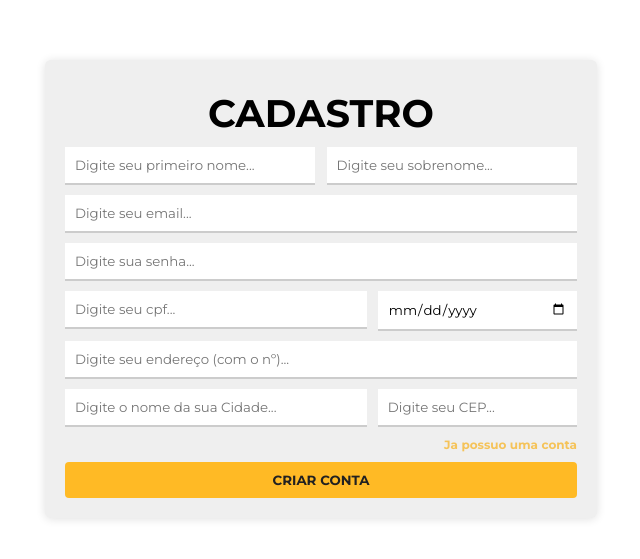
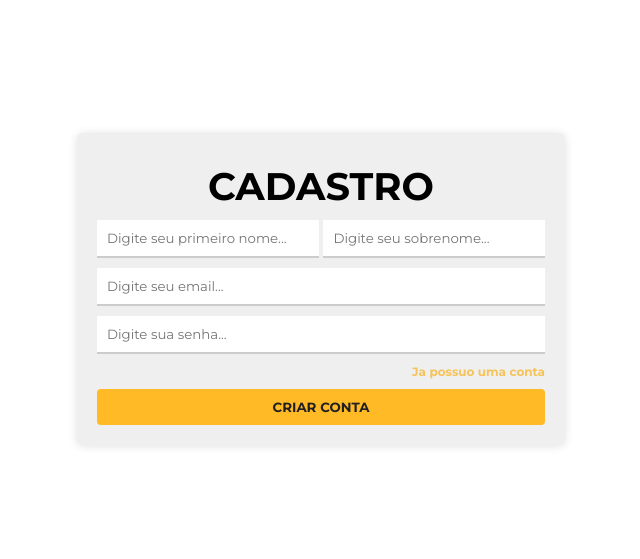
Before and after one commit to mateusememe/matarazzoProject, a React (Create React App) app in the folder frontend/: page /cadastro in a window 1280 px wide. Shown: the part 111-670 px from the top of the page, without its empty margins (319-959 px from the left). Built offline with nearby package versions, Linux system fonts and the light colour scheme.

Commit message:
atualizacao

```diff
--- a/frontend/src/pages/Cadastro/index.js
+++ b/frontend/src/pages/Cadastro/index.js
@@ -7,20 +7,15 @@ export default function Cadastro() {
     const [sobrenome, setSobrenome] = useState('');
     const [email, setEmail] = useState('');
     const [senha, setSenha] = useState('');
-    const [cpf, setCpf] = useState('');
-    const [dataNasc, setDataNasc] = useState('');
-    const [endereco, setEndereco] = useState('');
-    const [cidade, setCidade] = useState('');
-    const [cep, setCep] = useState('');
+    const [nivel, setNivel] = useState('');
 
     async function registrar(e) {
         e.preventDefault();
 
         await api.post('usuarios/cadastro',
             {
-                nome, sobrenome, email,
-                senha, cpf,
-                endereco, cidade, cep
+                nome, sobrenome,
+                email, senha, nivel
             }
         );
 
@@ -28,10 +23,7 @@ export default function Cadastro() {
         setSobrenome('');
         setEmail('');
         setSenha('');
-        setCpf('');
-        setEndereco('');
-        setCidade('');
-        setCep('');
+        setNivel('');
     }
     return (
         <React.Fragment>
@@ -63,37 +55,6 @@ export default function Cadastro() {
                             value={senha} onChange={e => setSenha(e.target.value)}
                             placeholder="Digite sua senha..."
                         ></input>
-                        <div className="flexName">
-                            <input
-                                style={{ width: "55%" }}
-                                type="text" name="cpf" id="cpf"
-                                value={cpf} onChange={e => setCpf(e.target.value)}
-                                placeholder="Digite seu cpf..."
-                            ></input>
-                            <input
-                                style={{ width: "35%" }}
-                                type="date"
-                            ></input>
-                        </div>
-                        <input
-                            type="text" name="endereco" id="endereco"
-                            value={endereco} onChange={e => setEndereco(e.target.value)}
-                            placeholder="Digite seu endereço (com o nº)..."
-                        ></input>
-                        <div className="flexName">
-                            <input
-                                style={{ width: "55%" }}
-                                type="text" name="cidade" id="cidade"
-                                value={cidade} onChange={e => setCidade(e.target.value)}
-                                placeholder="Digite o nome da sua Cidade..."
-                            ></input>
-                            <input
-                                style={{ width: "35%" }}
-                                type="text" name="cep" id="cep"
-                                value={cep} onChange={e => setCep(e.target.value)}
-                                placeholder="Digite seu CEP..."
-                            ></input>
-                        </div>
                         <Link to="/login" className="form-links">Ja possuo uma conta</Link>
                         <button type="submit">CRIAR CONTA</button>
                     </form>
--- a/frontend/src/pages/main.css
+++ b/frontend/src/pages/main.css
@@ -8,7 +8,7 @@
     display: flex;
     flex-direction: column;
     height: auto;
-    width: 40%;
+    width: 35%;
     background-color: #efefef;
     padding: 20px;
     border-radius: 6px;
```
Also changed, not shown: frontend/src/pages/Cadastro/temp.js (added, +41 -0 lines).
